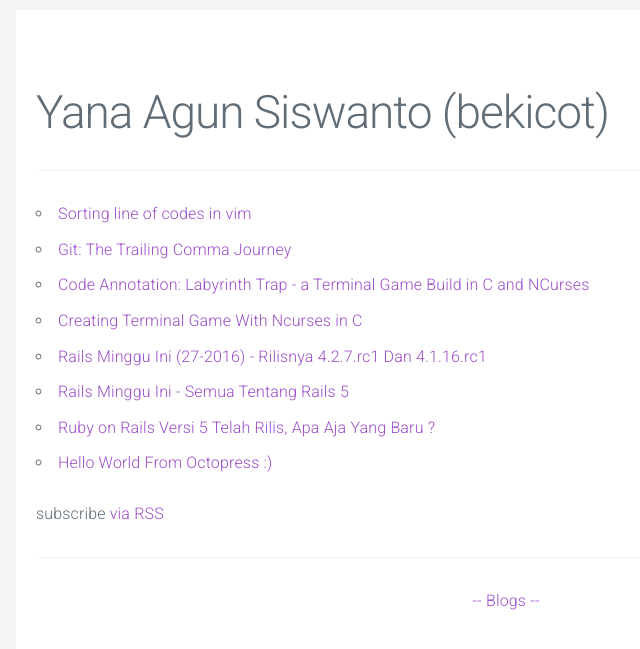
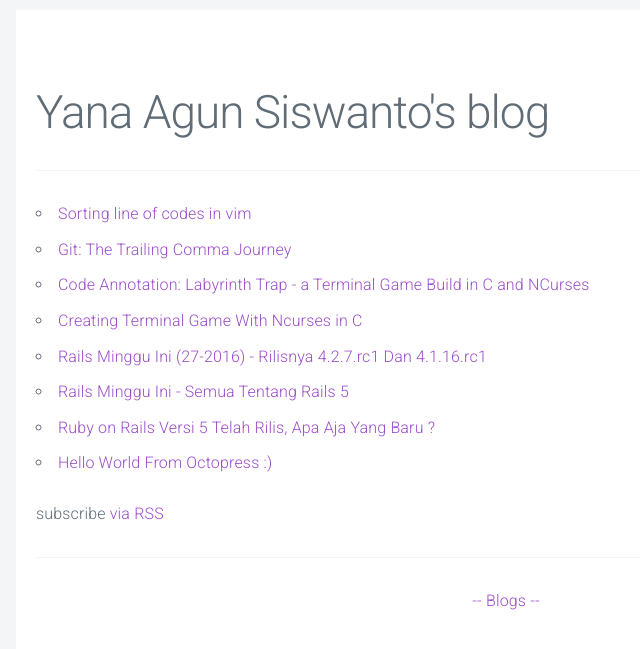
Before and after one commit to bekicot/bekicot.github.io, a Jekyll site: the page built from index.html, in a window 1280 px wide. Shown: the top 649 px of the page, without its empty margins (134-774 px from the left). Built offline with Jekyll 4.4.1, drawn with Linux system fonts in a browser that asks for light colours; part of the change alters nothing that is shown.

```diff
--- a/_config.yml
+++ b/_config.yml
@@ -1,22 +1,19 @@
-# Site settings
-title: Yana Agun Siswanto (bekicot)
+title: Yana Agun Siswanto's blog
 email: yana.developer@gmail.com
-description: > # this means to ignore newlines until "baseurl:"
-  Documenting experience. A blog about Ruby On Rails, Coffeescript, And Javascript Tips. Love Startups and Web Technologies.
-baseurl: "" # the subpath of your site, e.g. /blog
-url: "bekicot.github.com" # the base hostname & protocol for your site
+description: >
+  Documenting experience. My experience.
+baseurl: ""
+url: "bekicot.github.com"
 twitter_username: yana_agun
 github_username: bekicot
-# Build settings
 markdown: kramdown
-
 collections:
   posts:
     output: true
     permalink: /blog/:title
-
-
 exclude:
   - tmp
   - tags
   - tags.lock
+plugins:
+  - jekyll-sitemap
```
